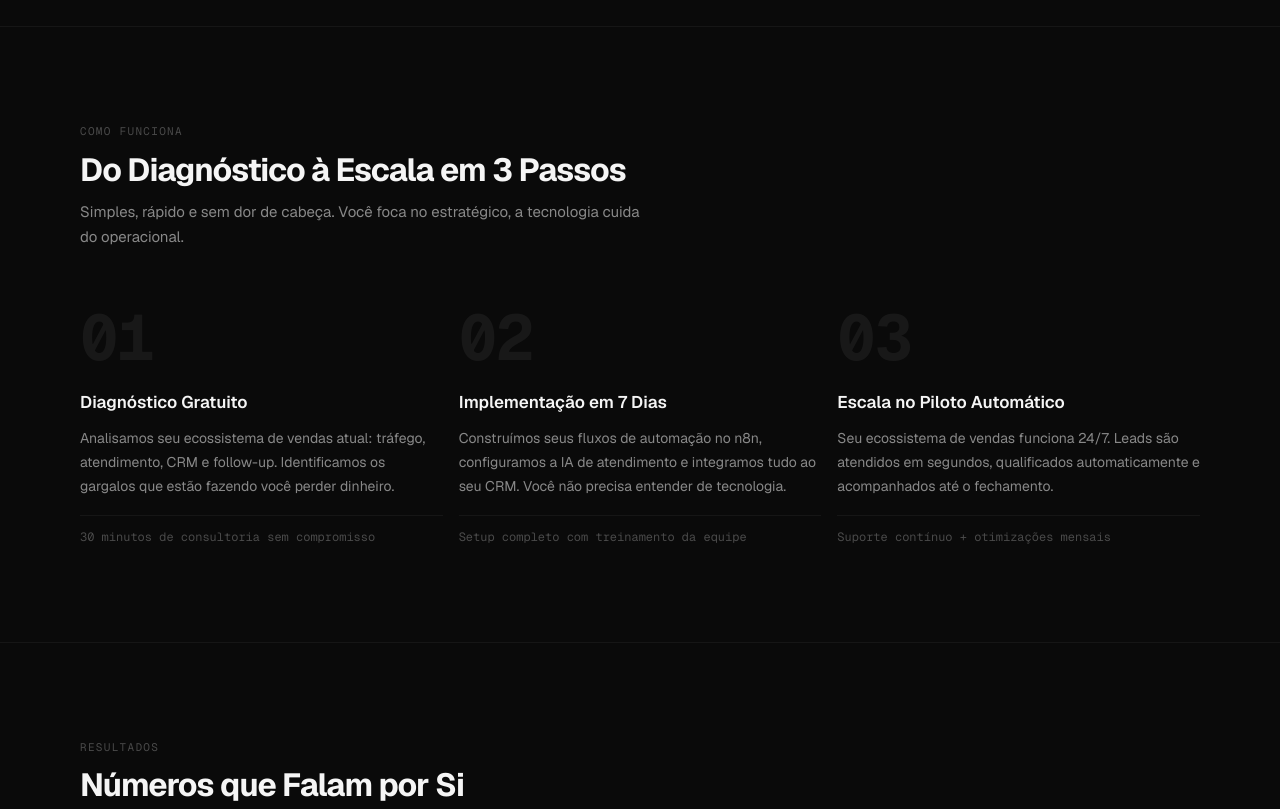
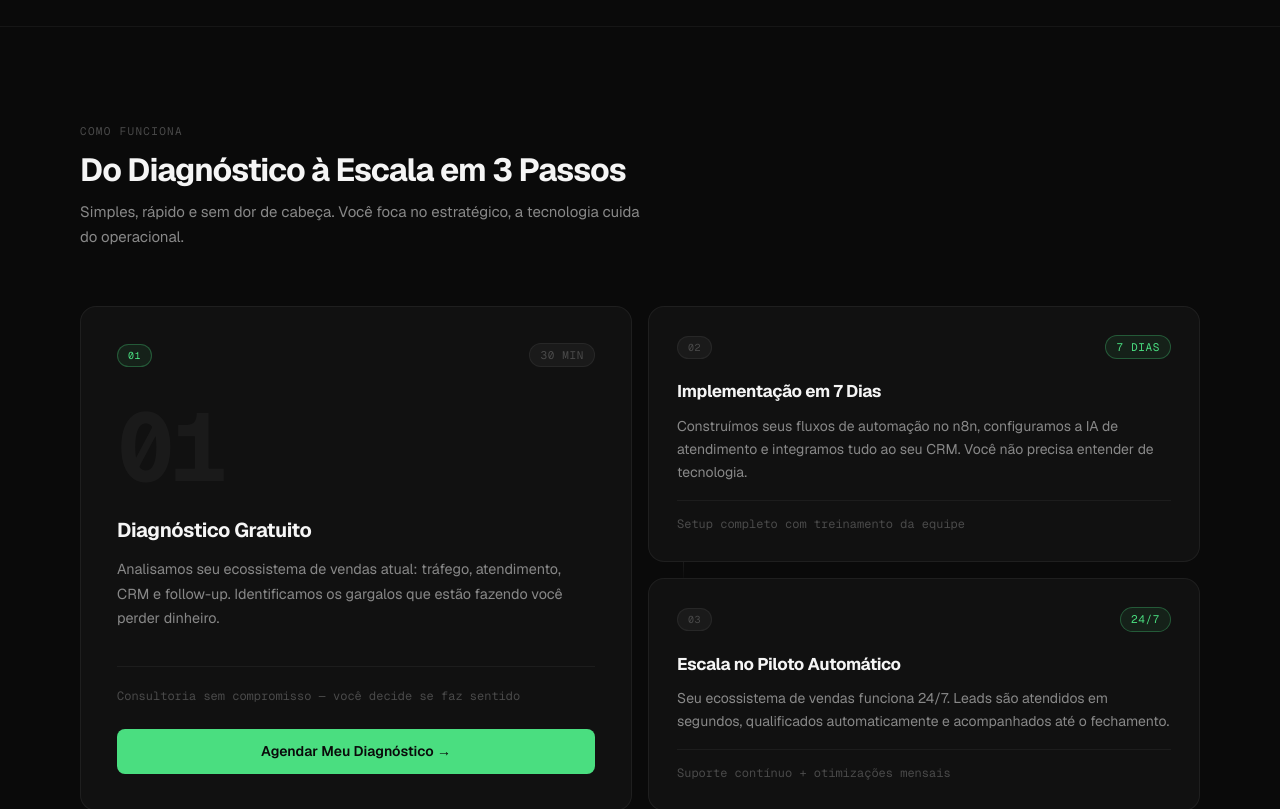
Before and after one commit to ph-nunan/portfolio-scala, a Next.js app: page / in a window 1280 px wide. Shown: the part 4100-4909 px from the top of the page. Built offline with nearby package versions, Linux system fonts and the light colour scheme.

Commit message:
feat: HowItWorks redesign — split layout, Step 01 hero com CTA, time badges, linha conectora

```diff
--- a/app/globals.css
+++ b/app/globals.css
@@ -137,6 +137,12 @@ body {
   90% { transform: translate(-10%, 10%); }
 }
 
+/* ─── HowItWorks split layout ─── */
+.hiw-grid { display: grid; grid-template-columns: 1fr 1fr; gap: 16px; align-items: stretch; }
+@media (max-width: 768px) {
+  .hiw-grid { grid-template-columns: 1fr; }
+}
+
 /* ─── Ecosystem grid (12-col base) ─── */
 .eco-grid  { display: grid; grid-template-columns: repeat(12, 1fr); gap: 12px; }
 .eco-span3 { grid-column: span 3; }
--- a/components/sections/HowItWorks.tsx
+++ b/components/sections/HowItWorks.tsx
@@ -2,27 +2,6 @@
 
 import { motion, useInView } from "framer-motion"
 import { useRef } from "react"
-
-const steps = [
-  {
-    num: "01",
-    title: "Diagnóstico Gratuito",
-    desc: "Analisamos seu ecossistema de vendas atual: tráfego, atendimento, CRM e follow-up. Identificamos os gargalos que estão fazendo você perder dinheiro.",
-    note: "30 minutos de consultoria sem compromisso",
-  },
-  {
-    num: "02",
-    title: "Implementação em 7 Dias",
-    desc: "Construímos seus fluxos de automação no n8n, configuramos a IA de atendimento e integramos tudo ao seu CRM. Você não precisa entender de tecnologia.",
-    note: "Setup completo com treinamento da equipe",
-  },
-  {
-    num: "03",
-    title: "Escala no Piloto Automático",
-    desc: "Seu ecossistema de vendas funciona 24/7. Leads são atendidos em segundos, qualificados automaticamente e acompanhados até o fechamento.",
-    note: "Suporte contínuo + otimizações mensais",
-  },
-]
 
 export default function HowItWorks() {
   const ref = useRef(null)
@@ -40,32 +19,229 @@ export default function HowItWorks() {
           <p className="s-label">Como Funciona</p>
           <h2 className="s-title">Do Diagnóstico à Escala em 3 Passos</h2>
           <p className="s-sub">
-            Simples, rápido e sem dor de cabeça. Você foca no estratégico, a tecnologia cuida do operacional.
+            Simples, rápido e sem dor de cabeça. Você foca no estratégico,
+            a tecnologia cuida do operacional.
           </p>
         </motion.div>
 
-        <div className="g-3">
-          {steps.map((step, i) => (
+        {/* Split layout: Step 01 hero (left) + Steps 02–03 stacked (right) */}
+        <div className="hiw-grid">
+
+          {/* ── Step 01 — Hero card ── */}
+          <motion.div
+            initial={{ opacity: 0, x: -24, filter: "blur(8px)" }}
+            animate={inView ? { opacity: 1, x: 0, filter: "blur(0px)" } : {}}
+            transition={{ duration: 0.6, delay: 0.1, ease: [0.21, 0.47, 0.32, 0.98] }}
+            style={{
+              background: "var(--surface)",
+              border: "1px solid var(--border)",
+              borderRadius: "16px",
+              padding: "36px",
+              display: "flex",
+              flexDirection: "column",
+            }}
+          >
+            {/* Top row: step badge + time badge */}
+            <div style={{ display: "flex", justifyContent: "space-between", alignItems: "center", marginBottom: "32px" }}>
+              <span style={{
+                fontFamily: "var(--font-geist-mono)",
+                fontSize: "0.625rem",
+                color: "var(--accent)",
+                background: "var(--accent-dim)",
+                border: "1px solid var(--accent-border)",
+                padding: "3px 10px",
+                borderRadius: "100px",
+                letterSpacing: "0.06em",
+              }}>
+                01
+              </span>
+              <span style={{
+                fontFamily: "var(--font-geist-mono)",
+                fontSize: "0.6875rem",
+                color: "var(--text-3)",
+                background: "rgba(255,255,255,0.04)",
+                border: "1px solid rgba(255,255,255,0.06)",
+                padding: "3px 10px",
+                borderRadius: "100px",
+                letterSpacing: "0.06em",
+              }}>
+                30 MIN
+              </span>
+            </div>
+
+            {/* Big ghost number */}
+            <div style={{
+              fontFamily: "var(--font-geist-mono)",
+              fontSize: "6rem",
+              fontWeight: 700,
+              color: "rgba(255,255,255,0.04)",
+              lineHeight: 1,
+              letterSpacing: "-0.04em",
+              marginBottom: "20px",
+              userSelect: "none",
+            }}>
+              01
+            </div>
+
+            <h3 style={{ fontSize: "1.25rem", fontWeight: 700, color: "#f5f5f5", marginBottom: "12px", letterSpacing: "-0.02em" }}>
+              Diagnóstico Gratuito
+            </h3>
+            <p style={{ fontSize: "0.9rem", color: "var(--text-2)", lineHeight: 1.7, marginBottom: "24px", flex: 1 }}>
+              Analisamos seu ecossistema de vendas atual: tráfego, atendimento, CRM e
+              follow-up. Identificamos os gargalos que estão fazendo você perder dinheiro.
+            </p>
+
+            <div style={{ borderTop: "1px solid rgba(255,255,255,0.05)", paddingTop: "20px", marginBottom: "24px" }}>
+              <p style={{ fontSize: "0.75rem", fontFamily: "var(--font-geist-mono)", color: "var(--text-3)" }}>
+                Consultoria sem compromisso — você decide se faz sentido
+              </p>
+            </div>
+
+            {/* Embedded CTA */}
+            <a
+              href="#contact"
+              style={{
+                display: "inline-flex",
+                alignItems: "center",
+                justifyContent: "center",
+                gap: "8px",
+                padding: "12px 24px",
+                background: "var(--accent)",
+                color: "#0a0a0a",
+                borderRadius: "8px",
+                fontWeight: 600,
+                fontSize: "0.875rem",
+                textDecoration: "none",
+                transition: "opacity 0.2s",
+              }}
+              onMouseEnter={(e) => (e.currentTarget.style.opacity = "0.88")}
+              onMouseLeave={(e) => (e.currentTarget.style.opacity = "1")}
+            >
+              Agendar Meu Diagnóstico →
+            </a>
+          </motion.div>
+
+          {/* ── Steps 02 + 03 stacked ── */}
+          <div style={{ display: "flex", flexDirection: "column", gap: "16px", position: "relative" }}>
+
+            {/* Connecting line between 02 and 03 */}
             <motion.div
-              key={i}
-              initial={{ opacity: 0, y: 28, filter: "blur(8px)" }}
-              animate={inView ? { opacity: 1, y: 0, filter: "blur(0px)" } : {}}
-              transition={{ duration: 0.6, delay: 0.1 + i * 0.15, ease: [0.21, 0.47, 0.32, 0.98] }}
+              initial={{ scaleY: 0 }}
+              animate={inView ? { scaleY: 1 } : {}}
+              transition={{ duration: 0.8, delay: 0.6, ease: "easeOut" }}
+              style={{
+                position: "absolute",
+                left: "35px",
+                top: "calc(50% - 8px)",
+                width: "1px",
+                height: "32px",
+                background: "linear-gradient(to bottom, rgba(255,255,255,0.1), transparent)",
+                transformOrigin: "top",
+              }}
+            />
+
+            {/* Step 02 */}
+            <motion.div
+              initial={{ opacity: 0, x: 24, filter: "blur(8px)" }}
+              animate={inView ? { opacity: 1, x: 0, filter: "blur(0px)" } : {}}
+              transition={{ duration: 0.6, delay: 0.25, ease: [0.21, 0.47, 0.32, 0.98] }}
+              style={{
+                background: "var(--surface)",
+                border: "1px solid var(--border)",
+                borderRadius: "16px",
+                padding: "28px",
+                flex: 1,
+              }}
             >
-              <div style={{ fontFamily: "var(--font-geist-mono)", fontSize: "4rem", fontWeight: 700, color: "rgba(255,255,255,0.06)", lineHeight: 1, marginBottom: "20px", letterSpacing: "-0.02em" }}>
-                {step.num}
+              <div style={{ display: "flex", justifyContent: "space-between", alignItems: "center", marginBottom: "20px" }}>
+                <span style={{
+                  fontFamily: "var(--font-geist-mono)",
+                  fontSize: "0.625rem",
+                  color: "var(--text-3)",
+                  background: "rgba(255,255,255,0.04)",
+                  border: "1px solid rgba(255,255,255,0.06)",
+                  padding: "3px 10px",
+                  borderRadius: "100px",
+                  letterSpacing: "0.06em",
+                }}>
+                  02
+                </span>
+                <span style={{
+                  fontFamily: "var(--font-geist-mono)",
+                  fontSize: "0.6875rem",
+                  color: "var(--accent)",
+                  background: "var(--accent-dim)",
+                  border: "1px solid var(--accent-border)",
+                  padding: "3px 10px",
+                  borderRadius: "100px",
+                  letterSpacing: "0.06em",
+                }}>
+                  7 DIAS
+                </span>
               </div>
-              <h3 style={{ fontSize: "1.0625rem", fontWeight: 600, color: "#f5f5f5", marginBottom: "12px" }}>
-                {step.title}
+              <h3 style={{ fontSize: "1.0625rem", fontWeight: 700, color: "#f5f5f5", marginBottom: "10px", letterSpacing: "-0.02em" }}>
+                Implementação em 7 Dias
               </h3>
-              <p style={{ fontSize: "0.875rem", color: "var(--text-2)", lineHeight: 1.7, marginBottom: "16px" }}>
-                {step.desc}
+              <p style={{ fontSize: "0.875rem", color: "var(--text-2)", lineHeight: 1.65, marginBottom: "16px" }}>
+                Construímos seus fluxos de automação no n8n, configuramos a IA de
+                atendimento e integramos tudo ao seu CRM. Você não precisa entender de tecnologia.
               </p>
-              <p style={{ fontSize: "0.75rem", fontFamily: "var(--font-geist-mono)", color: "var(--text-3)", paddingTop: "12px", borderTop: "1px solid rgba(255,255,255,0.05)" }}>
-                {step.note}
+              <p style={{ fontSize: "0.75rem", fontFamily: "var(--font-geist-mono)", color: "var(--text-3)", paddingTop: "14px", borderTop: "1px solid rgba(255,255,255,0.05)" }}>
+                Setup completo com treinamento da equipe
               </p>
             </motion.div>
-          ))}
+
+            {/* Step 03 */}
+            <motion.div
+              initial={{ opacity: 0, x: 24, filter: "blur(8px)" }}
+              animate={inView ? { opacity: 1, x: 0, filter: "blur(0px)" } : {}}
+              transition={{ duration: 0.6, delay: 0.4, ease: [0.21, 0.47, 0.32, 0.98] }}
+              style={{
+                background: "var(--surface)",
+                border: "1px solid var(--border)",
+                borderRadius: "16px",
+                padding: "28px",
+                flex: 1,
+              }}
+            >
+              <div style={{ display: "flex", justifyContent: "space-between", alignItems: "center", marginBottom: "20px" }}>
+                <span style={{
+                  fontFamily: "var(--font-geist-mono)",
+                  fontSize: "0.625rem",
+                  color: "var(--text-3)",
+                  background: "rgba(255,255,255,0.04)",
+                  border: "1px solid rgba(255,255,255,0.06)",
+                  padding: "3px 10px",
+                  borderRadius: "100px",
+                  letterSpacing: "0.06em",
+                }}>
+                  03
+                </span>
+                <span style={{
+                  fontFamily: "var(--font-geist-mono)",
+                  fontSize: "0.6875rem",
+                  color: "var(--accent)",
+                  background: "var(--accent-dim)",
+                  border: "1px solid var(--accent-border)",
+                  padding: "3px 10px",
+                  borderRadius: "100px",
+                  letterSpacing: "0.06em",
+                }}>
+                  24/7
+                </span>
+              </div>
+              <h3 style={{ fontSize: "1.0625rem", fontWeight: 700, color: "#f5f5f5", marginBottom: "10px", letterSpacing: "-0.02em" }}>
+                Escala no Piloto Automático
+              </h3>
+              <p style={{ fontSize: "0.875rem", color: "var(--text-2)", lineHeight: 1.65, marginBottom: "16px" }}>
+                Seu ecossistema de vendas funciona 24/7. Leads são atendidos em segundos,
+                qualificados automaticamente e acompanhados até o fechamento.
+              </p>
+              <p style={{ fontSize: "0.75rem", fontFamily: "var(--font-geist-mono)", color: "var(--text-3)", paddingTop: "14px", borderTop: "1px solid rgba(255,255,255,0.05)" }}>
+                Suporte contínuo + otimizações mensais
+              </p>
+            </motion.div>
+          </div>
         </div>
       </div>
     </section>
```
